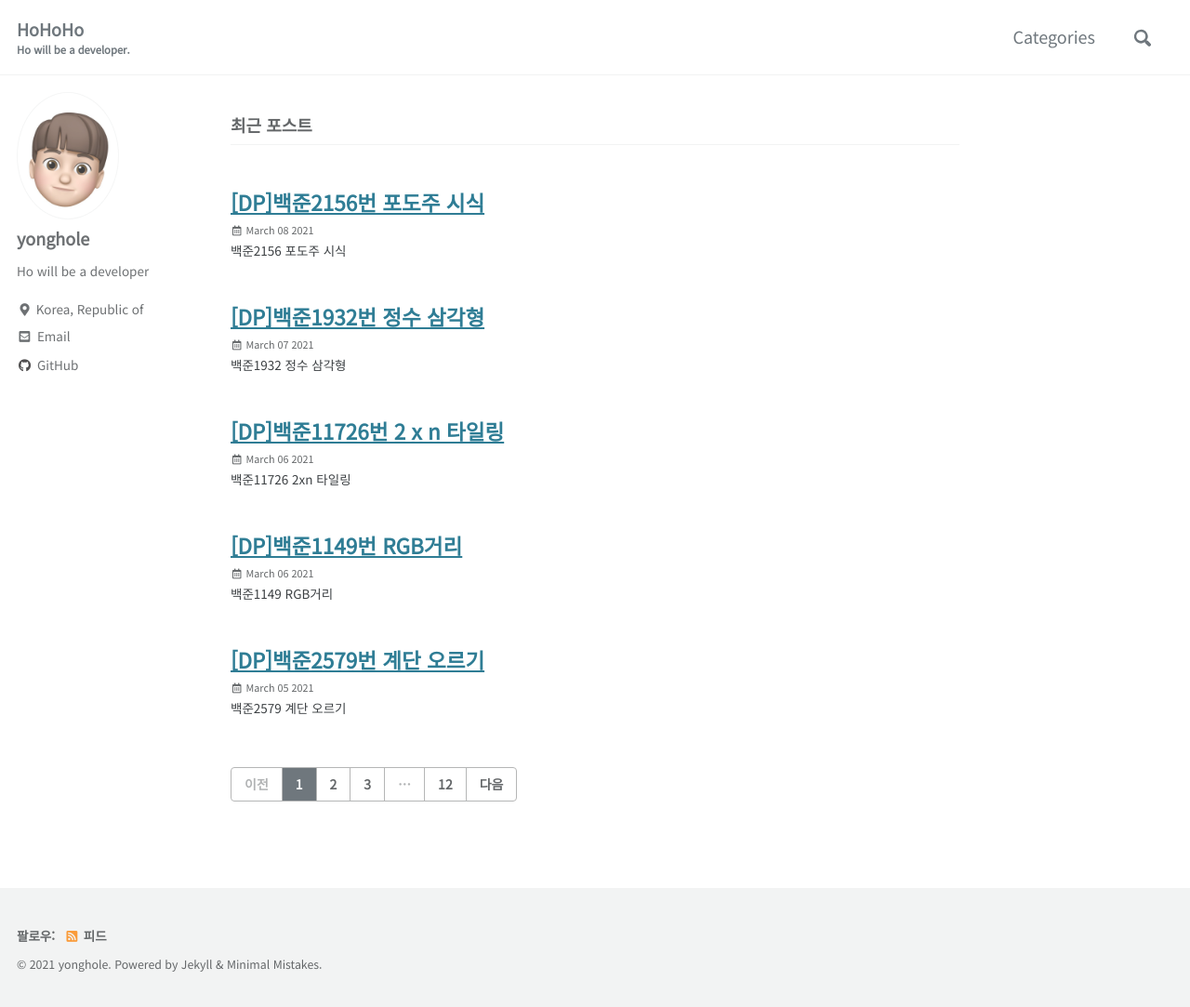
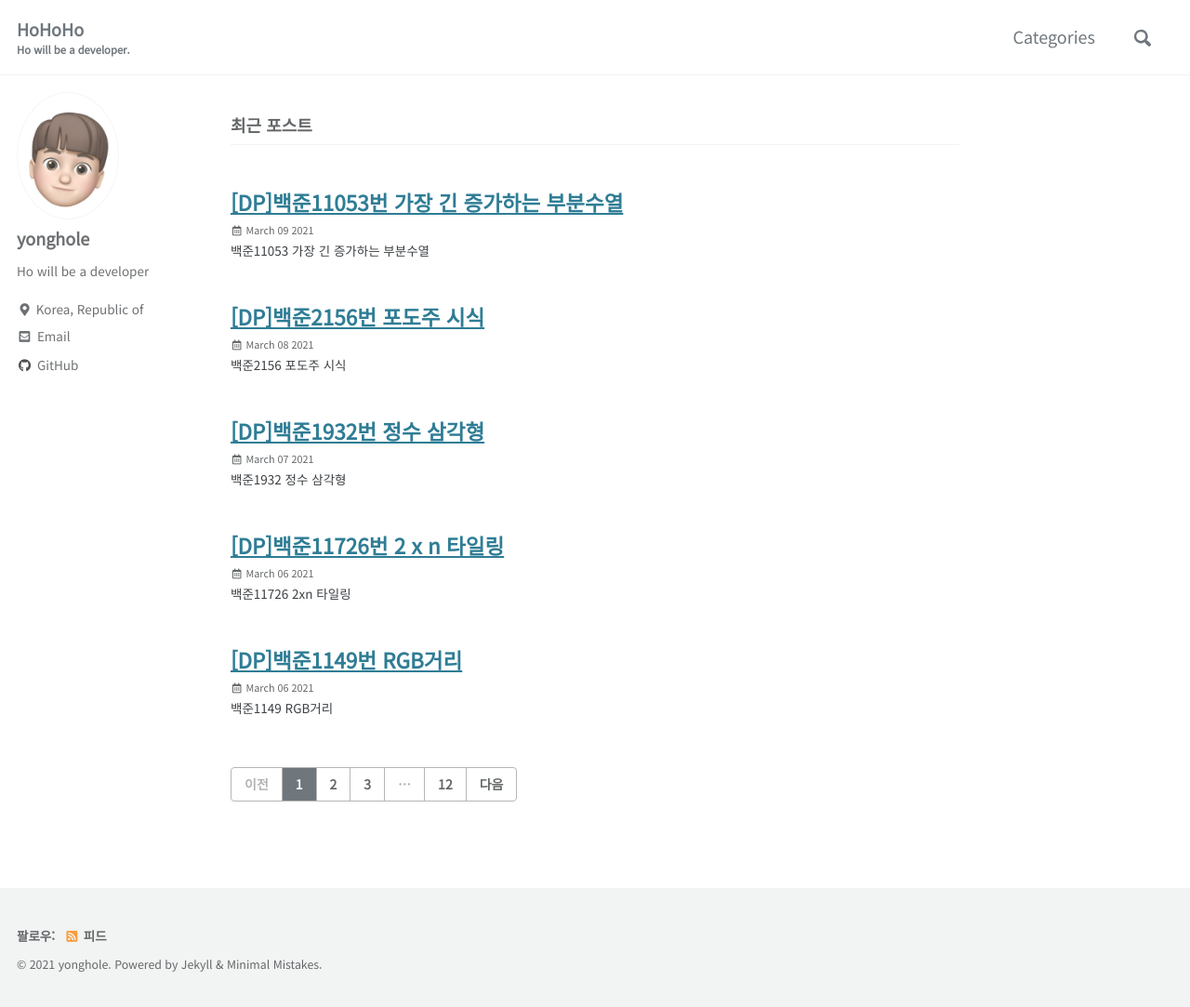
Before and after one commit to yonghole/yonghole.github.io, a Jekyll site: the page built from index.html, in a window 1280 px wide and 1083 px high. Shown: the whole window at 93% size. Built offline with Jekyll 4.4.1, drawn with Linux system fonts in a browser that asks for light colours; cached includes are drawn as plain includes; the list of posts is cut into pages by our own code; part of the change alters nothing that is shown.

```diff
--- a/_posts/백준11053 가장 긴 증가하는 부분수열 e3fba2142bee4a3d92cebb5422718a64.md
+++ b/_posts/2021-03-09-BOJ11053.md
@@ -1,6 +1,12 @@
+---
+title: "[DP]백준11053번 가장 긴 증가하는 부분수열"
+date: 2021-03-09 03:03:26
+categories: Algorithm
+---
 # 백준11053 가장 긴 증가하는 부분수열
 
-![%E1%84%87%E1%85%A2%E1%86%A8%E1%84%8C%E1%85%AE%E1%86%AB11053%20%E1%84%80%E1%85%A1%E1%84%8C%E1%85%A1%E1%86%BC%20%E1%84%80%E1%85%B5%E1%86%AB%20%E1%84%8C%E1%85%B3%E1%86%BC%E1%84%80%E1%85%A1%E1%84%92%E1%85%A1%E1%84%82%E1%85%B3%E1%86%AB%20%E1%84%87%E1%85%AE%E1%84%87%E1%85%AE%E1%86%AB%E1%84%89%E1%85%AE%E1%84%8B%E1%85%A7%E1%86%AF%20e3fba2142bee4a3d92cebb5422718a64/_2021-03-09__2.38.37.png](%E1%84%87%E1%85%A2%E1%86%A8%E1%84%8C%E1%85%AE%E1%86%AB11053%20%E1%84%80%E1%85%A1%E1%84%8C%E1%85%A1%E1%86%BC%20%E1%84%80%E1%85%B5%E1%86%AB%20%E1%84%8C%E1%85%B3%E1%86%BC%E1%84%80%E1%85%A1%E1%84%92%E1%85%A1%E1%84%82%E1%85%B3%E1%86%AB%20%E1%84%87%E1%85%AE%E1%84%87%E1%85%AE%E1%86%AB%E1%84%89%E1%85%AE%E1%84%8B%E1%85%A7%E1%86%AF%20e3fba2142bee4a3d92cebb5422718a64/_2021-03-09__2.38.37.png)
+<img width="957" alt="_2021-03-09__2 38 37" src="https://user-images.githubusercontent.com/55180768/110362025-1c135700-8084-11eb-9e65-cf61f5486f48.png">
+
 
 LIS(Longest Increasing Subsequence) 라는 유형이라고 한다.
 
```
